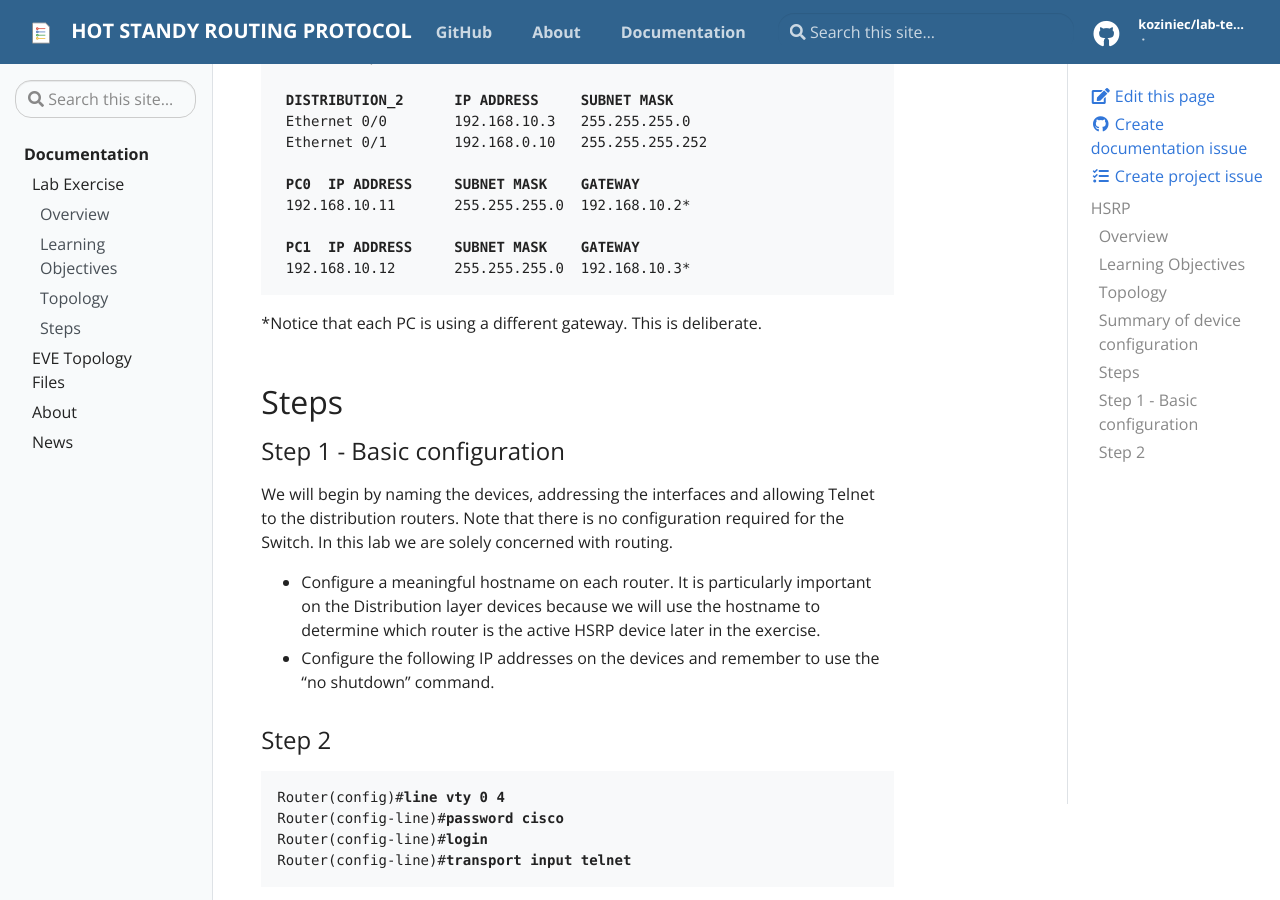
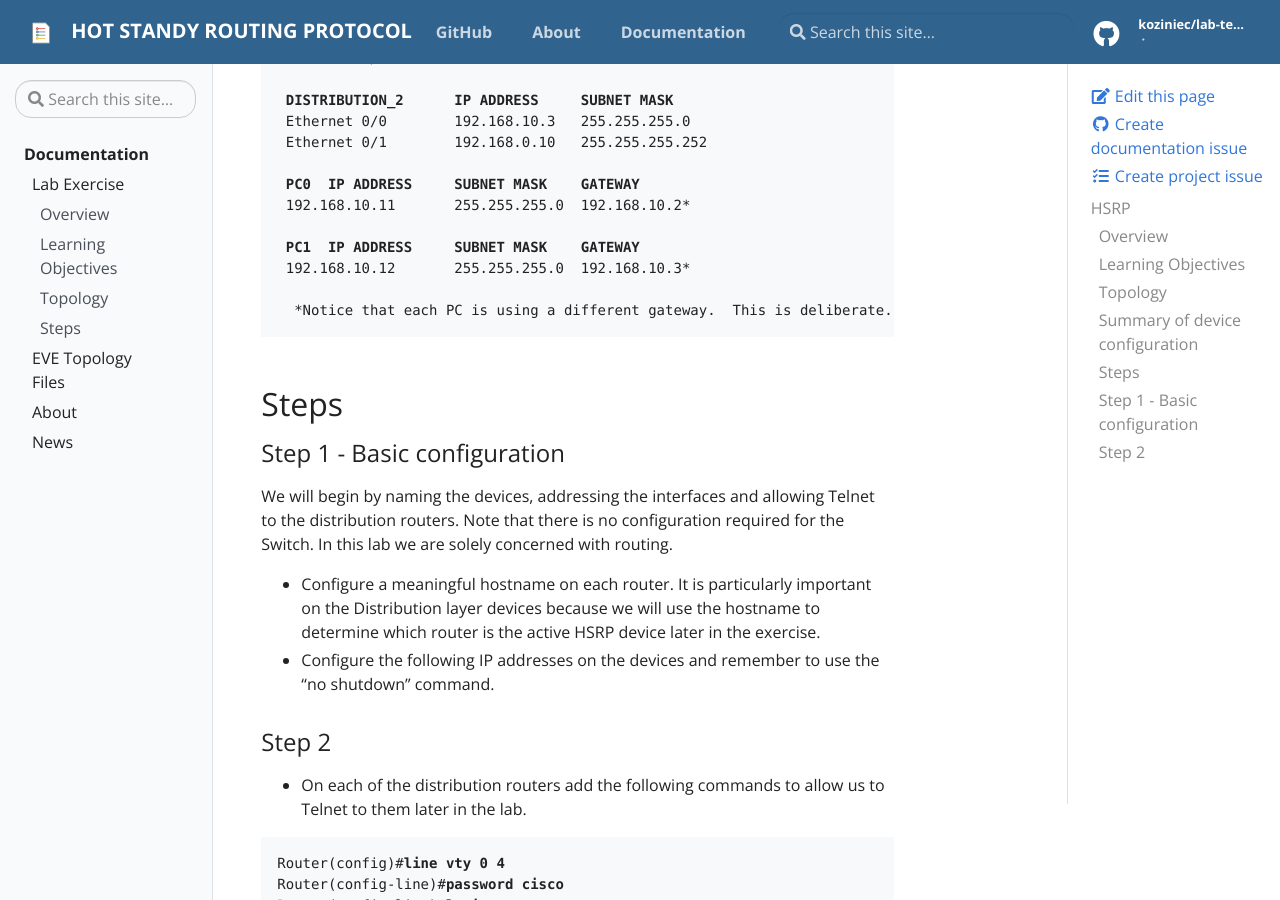
Before and after one commit to koziniec/HSRP, a Jekyll site: the page built from _docs/lab-exercise.md, in a window 1280 px wide and 900 px high, scrolled down 1816 px. Built offline with Jekyll 4.4.1, drawn with Linux system fonts in a browser that asks for light colours.

Commit message:
Update lab-exercise.md

```diff
--- a/_docs/lab-exercise.md
+++ b/_docs/lab-exercise.md
@@ -45,9 +45,11 @@ At the end of this lab you should be able to:
 
  <b>PC1  IP ADDRESS     SUBNET MASK    GATEWAY</b>
  192.168.10.12       255.255.255.0  192.168.10.3*
+
+  *Notice that each PC is using a different gateway.  This is deliberate.
 </pre>
 
- *Notice that each PC is using a different gateway.  This is deliberate.
+
 
 ## Steps
 ### Step 1 - Basic configuration
@@ -57,6 +59,7 @@ We will begin by naming the devices, addressing the interfaces and allowing Teln
 - Configure the following IP addresses on the devices and remember to use the "no shutdown" command.
 
 ### Step 2
+- On each of the distribution routers add the following commands to allow us to Telnet to them later in the lab.
 <pre>
 Router(config)#<b>line vty 0 4</b>
 Router(config-line)#<b>password cisco</b>
```
